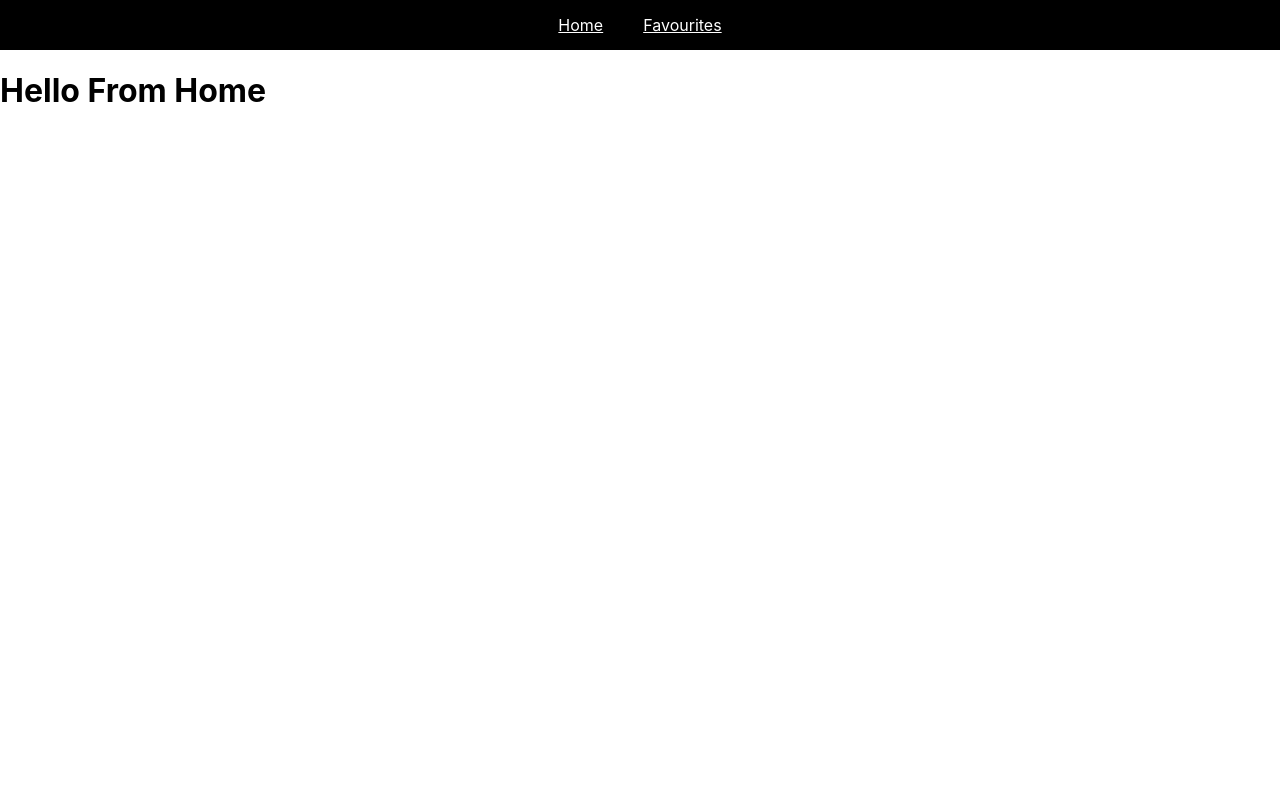
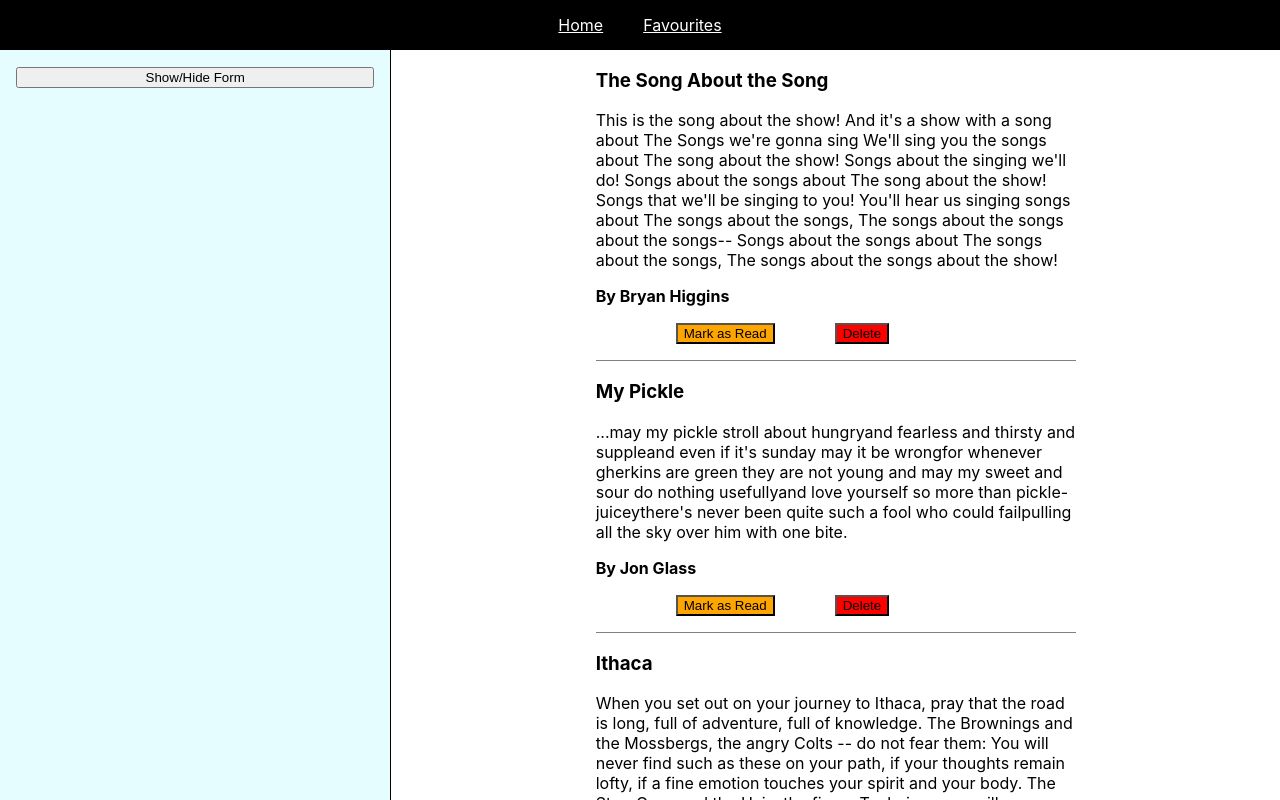
Before and after one commit to josephbill/ReactPoesy, a React (Create React App) app: page / in a window 1280 px wide. Shown: the top 800 px of the page. Built offline with nearby package versions, Linux system fonts and the light colour scheme; data requests are answered from the project's data file.

Commit message:
added poem form added delete and mark as read functions

```diff
--- a/db.json
+++ b/db.json
@@ -1,5 +1,11 @@
 {
   "poems": [
+    {
+      "id": 1,
+      "title": "The Song About the Song",
+      "content": "This is the song about the show! And it's a show with a song about The Songs we're gonna sing We'll sing you the songs about The song about the show! Songs about the singing we'll do! Songs about the songs about The song about the show! Songs that we'll be singing to you! You'll hear us singing songs about The songs about the songs, The songs about the songs about the songs-- Songs about the songs about The songs about the songs, The songs about the songs about the show!",
+      "author": "Bryan Higgins"
+    },
     {
       "id": 2,
       "title": "My Pickle",
@@ -26,12 +32,36 @@
       "id": 5
     },
     {
-        "title": "Bill",
-        "contente": "",
-        "author": "Long Land ",
-        "content": "Here we go",
+      "title": "Moringa StandUp",
+      "content": "UseRef , POSTs and handling single list items",
+      "author": "Joseph Mbugua",
       "id": 6
+    },
+    {
+      "title": "J",
+      "content": "e",
+      "author": "d",
+      "id": 7
+    },
+    {
+      "title": "1",
+      "content": "4",
+      "author": "23",
+      "id": 8
+    }
+  ],
+  "favourites": [
+    {
+      "title": "The Song About the Song",
+      "content": "This is the song about the show! And it's a show with a song about The Songs we're gonna sing We'll sing you the songs about The song about the show! Songs about the singing we'll do! Songs about the songs about The song about the show! Songs that we'll be singing to you! You'll hear us singing songs about The songs about the songs, The songs about the songs about the songs-- Songs about the songs about The songs about the songs, The songs about the songs about the show!",
+      "author": "Bryan Higgins",
+      "id": 1
+    },
+    {
+      "title": "My Pickle",
+      "content": "...may my pickle stroll about hungryand fearless and thirsty and suppleand even if it's sunday may it be wrongfor whenever gherkins are green they are not young and may my sweet and sour do nothing usefullyand love yourself so more than pickle-juiceythere's never been quite such a fool who could failpulling all the sky over him with one bite.",
+      "author": "Jon Glass",
+      "id": 2
     }
   ]
-
 }
--- a/public/index.html
+++ b/public/index.html
@@ -14,7 +14,9 @@
       manifest.json provides metadata used when your web app is installed on a
       user's mobile device or desktop. See https://developers.google.com/web/fundamentals/web-app-manifest/
     -->
-    <link rel="manifest" href="%PUBLIC_URL%/manifest.json" />
+    <!-- <link rel="manifest" href="%PUBLIC_URL%/manifest.json" /> -->
+    <link rel="manifest" href="public/manifest.json" />
+
     <!--
       Notice the use of %PUBLIC_URL% in the tags above.
       It will be replaced with the URL of the `public` folder during the build.
--- a/src/components/Home/Home.js
+++ b/src/components/Home/Home.js
@@ -1,12 +1,29 @@
 
 import React, {useState} from "react";
+import NewPoemForm from "../Poems/NewPoemForm";
+import Poem from "../Poems/Poem";
+import PoemsContainer from "../Poems/PoemsContainer";
 
 
 const Home = () => {
+    //manage our state here
+    const [poems,setPoems] = useState([]);
+    const [show,setShow] = useState(false);
 
+    function handleClick(){
+        setShow(show=>!show)
+
+    }
     return(
         <div className='app'>
-              <h1>Hello From Home</h1>
+            <div className="sidebar">
+              <button onClick={handleClick}>Show/Hide Form</button>
+              {show ? <NewPoemForm poems={poems} setPoems={setPoems}/> : null}
+            </div>
+              <PoemsContainer
+                 poems={poems}
+                 setPoems={setPoems}
+              />
         </div>
     )
 
--- /dev/null
+++ b/src/components/Poems/NewPoemForm.js
@@ -0,0 +1,55 @@
+import React, {useState, useRef} from 'react'
+
+const NewPoemForm = ({poems,setPoems}) => {
+
+const [formData,setFormData] = useState({
+    title: '',
+    content: '',
+    author: ''
+});
+
+const form = useRef(null)
+const url = 'http://localhost:3000/poems'
+
+//capture text
+function handleChange(e){
+    const name = e.target.name;
+    const value =  e.target.value;
+
+    setFormData({
+        ...formData,
+        [name]:value,
+    })
+}
+
+function handleSubmit(e){
+e.preventDefault();
+fetch(url,{
+    method: 'POST',
+    headers: {
+        'Content-Type': 'application/json'
+    },
+    body: JSON.stringify(formData)
+})
+.then(res => res.json())
+.then(data => {
+    const newPoems = [...poems,data]
+    setPoems(newPoems)
+})
+
+//reset my form
+form.current.reset()
+}
+
+
+    return (
+        <form className="new-poem-form" onSubmit={handleSubmit} ref={form}>
+             <input placeholder="title" name="title" onChange={handleChange}/>
+             <input placeholder="author" name="author" onChange={handleChange}/>
+             <textarea placeholder="content" name="content" rows={10} onChange={handleChange} />
+             <input type="submit" value="Share Your Poem"/>
+        </form>
+    )
+}
+
+export default NewPoemForm;
--- /dev/null
+++ b/src/components/Poems/Poem.js
@@ -0,0 +1,56 @@
+import React,{useState} from 'react';
+
+const Poem = ({id,title,content,author,poems,setPoems}) => {
+
+    //Logics for a singular poem
+    // mark a poem as read
+    const [isRead,setIsRead] = useState(false);
+    const url = 'http://localhost:3000/poems/${id}'
+
+    function handleIsRead(){
+        setIsRead(true)
+    }
+
+    function handleDelete(){
+        const answer = window.confirm('Are you sure you want to delete this poem ?')
+        if(answer === true){
+            fetch(url,{
+                method: 'DELETE'
+            })
+            .then(res => res.json())
+            .then(() => {
+                //updating the state to remove deleted poem
+                const newPoems  = poems.filter(poem=>poem.id !== id)
+                setPoems(newPoems);
+            })
+        }
+        console.log(answer)
+    }
+
+    //add favs
+   // ??
+
+    return (
+        <div>
+            <h3>{title}</h3>
+            <p>{content}</p>
+            <p> <strong>By {author}</strong></p>
+            <button style={{
+                 backgroundColor: 'orange',
+                 marginLeft: '80px',
+                 float: 'center'
+            }}
+            onClick={handleIsRead}>{!isRead ? 'Mark as Read' : 'Mark as Unread'}</button>
+            <button
+            style={{
+                backgroundColor: 'red',
+                marginLeft: '60px',
+                float: 'center'
+           }}
+            onClick={handleDelete}>Delete</button>
+        </div>
+    );
+
+}
+
+export default Poem;
--- /dev/null
+++ b/src/components/Poems/PoemsContainer.js
@@ -0,0 +1,56 @@
+import React from "react";
+import { useEffect } from "react";
+import { useState } from "react";
+import Poem from "./Poem";
+
+function PoemsContainer({poems, setPoems}) {
+
+  const [isLoaded, setIsLoaded] = useState(false);
+  //fetch the poems from the db.json
+  //useEffect hoooks to load the poems once the dom has loaded
+  const url = 'http://localhost:3000/poems'
+  useEffect(()=>{
+    fetch(url,{
+      method: 'GET',
+      headers:{
+        "Content-Type": "text/plain"
+      }
+    })
+    .then(res=>res.json())
+    .then(data=>{
+        console.log(data)
+      setPoems(data)
+      console.log(poems)
+     setIsLoaded(true);  // i make it true  : correction
+      //console.log(data)
+    })
+  }, [setPoems])
+
+
+  if (isLoaded===false){
+    console.log(isLoaded)
+    return <h1 style={{textAlign: 'right'}}>Loading...</h1>
+  }else{
+    //use the set data to get the poems content
+  const poemsToDisplay = poems.map((poem)=>{
+    return <Poem
+      key={poem.id}
+      id = {poem.id}
+      title={poem.title}
+      content={poem.content}
+      author={poem.author}
+      poems = {poems}
+      setPoems = {setPoems}
+      />
+  })
+
+  return (
+    <div className="poems-container">
+      {poemsToDisplay}
+    </div>
+  );
+  }
+
+}
+
+export default PoemsContainer;
--- a/src/index.css
+++ b/src/index.css
@@ -16,3 +16,46 @@ code {
   display: flex;
   flex-direction: row;
 }
+
+.sidebar {
+  min-height: 100vh;
+  min-width: 12em;
+  width: 28%;
+  border-right: solid black 1px;
+  background: #e5fdff;
+  padding: 1em;
+}
+
+.sidebar > button {
+  width: 100%;
+}
+
+.poems-container {
+  max-width: 30em;
+  margin: auto;
+}
+
+.poems-container > div {
+  border-bottom: solid 1px grey;
+  padding-bottom: 1em;
+  min-width: 20em;
+}
+
+.poems-container > div > button {
+  min-width: 4em;
+}
+
+
+form.new-poem-form {
+  border: solid black 1px;
+  padding: 1em;
+  display: flex;
+  flex-direction: column;
+}
+
+form.new-poem-form > input,
+form.new-poem-form > textarea {
+  font-size: 1em;
+  font-family: sans-serif;
+  margin-bottom: 0.5em;
+}
--- /dev/null
+++ b/src/utils/Constants.js
@@ -0,0 +1,5 @@
+module.exports = {
+    //BASE_URL: 'http://172.20.10.3:3000',
+    BASE_URL: 'http://ec2-3-140-201-133.us-east-2.compute.amazonaws.com:3000',
+
+ };
```
Also changed, not shown: sketch.txt (added). Lines whose indentation alone changed are shown as unchanged.
